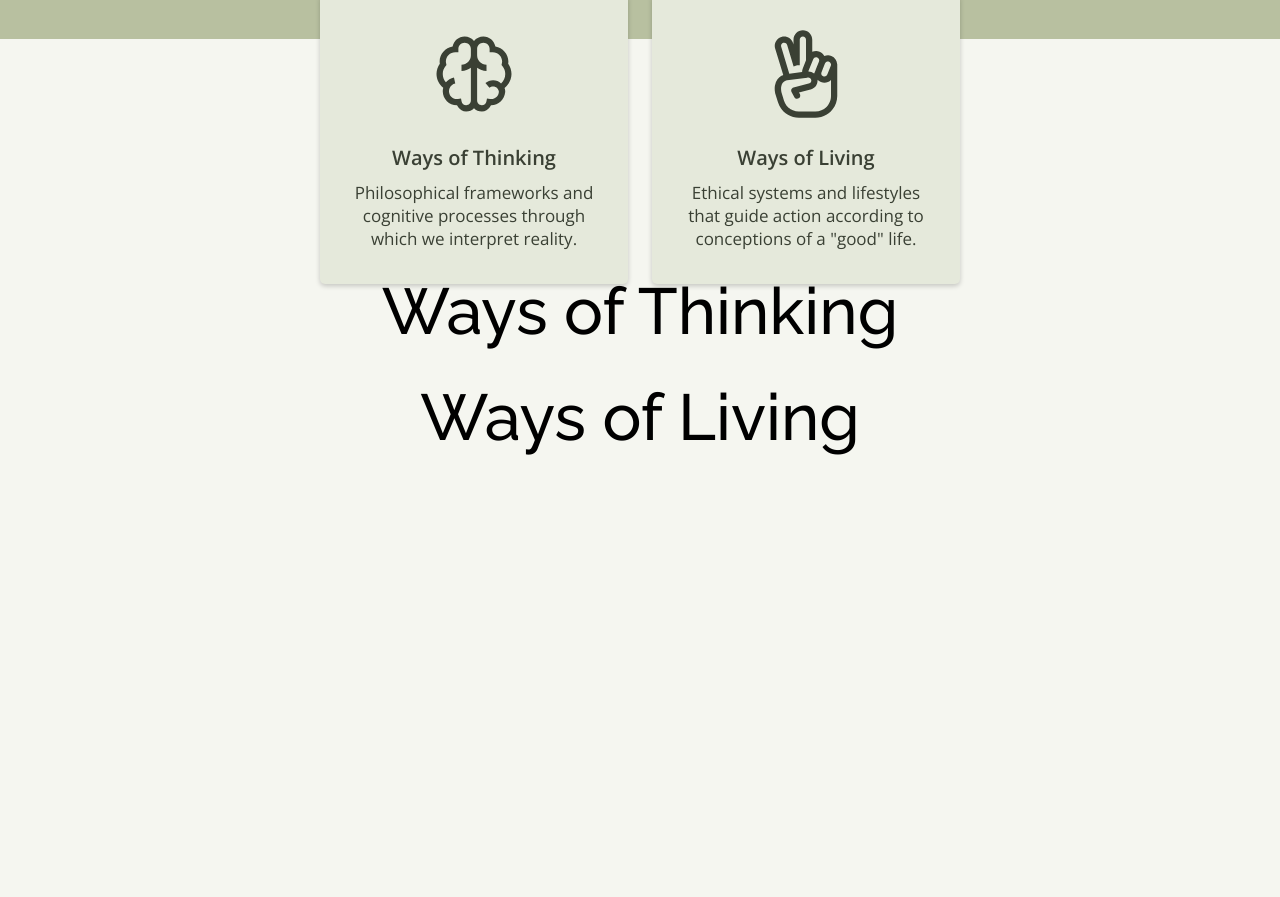
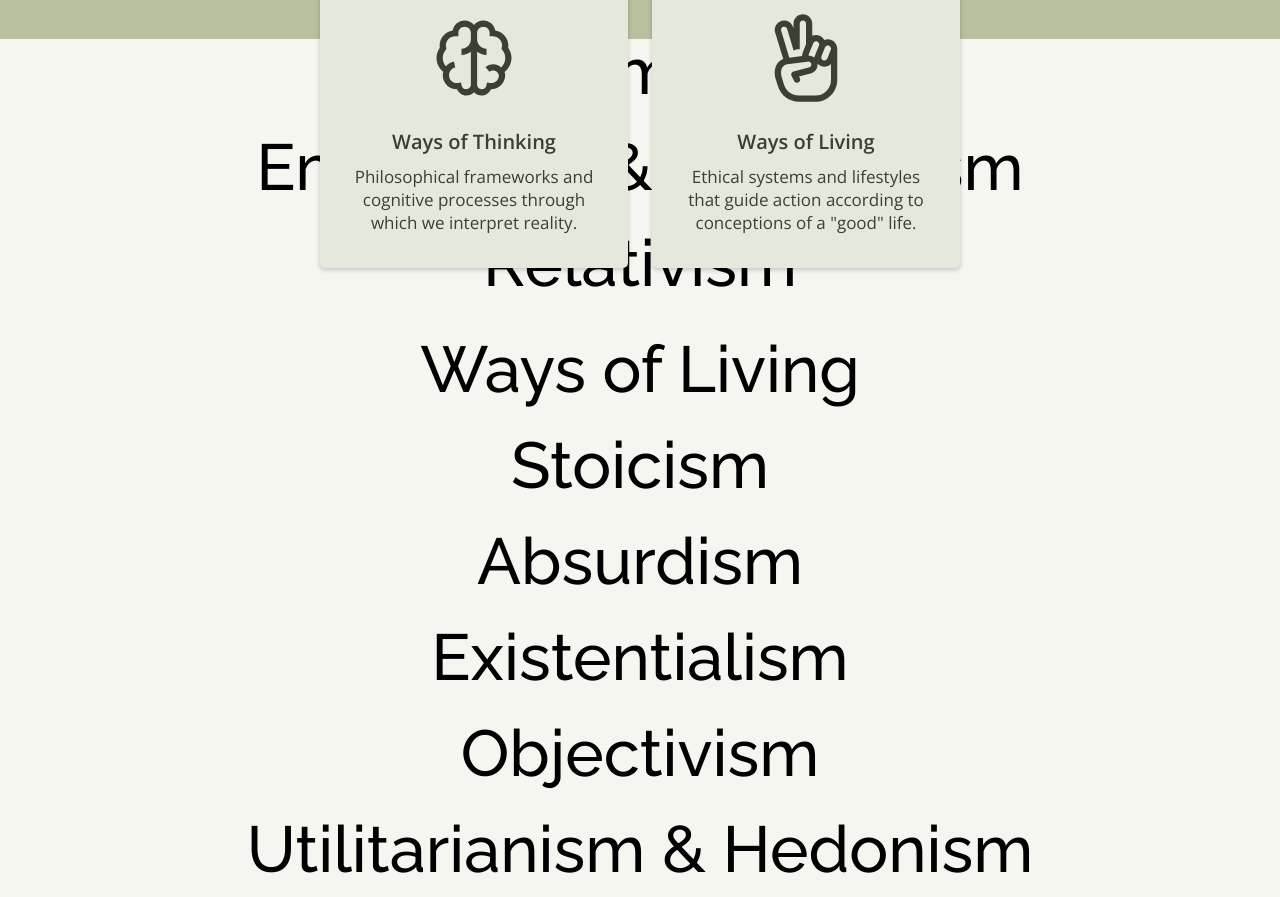
Before and after one commit to laremund/Kierkegaards_Corner, a React (Vite) app: page / in a window 1280 px wide. Shown: the part 401-1298 px from the top of the page. Before the commit the page ends 1200 px from the top, so only its background shows below. Built offline with nearby package versions, Linux system fonts and the light colour scheme.

Commit message:
feat(HomePageContent): Added a starting structure for the article blurbs for each philosophy

```diff
--- a/src/App.css
+++ b/src/App.css
@@ -110,7 +110,7 @@ body {
   height: 35vh;
   background-color: #0000;
 /*Miscellaneous*/
-  inset: 50vh 25vw 0%;
+  inset: 48vh 25vw 0%;
 }
 .inner-ways-of-box {
 /*Display*/
--- a/src/components/HomePageContent.jsx
+++ b/src/components/HomePageContent.jsx
@@ -45,9 +45,36 @@ function HomePageContent () {
                 </div>
                 <div className='ways-of-thinking-section'>
                     <h1>Ways of Thinking</h1>
+                    <div className='philosophy-section'>
+                        <h1 className='h1-article'>Nihilism</h1>
+                    </div>
+                    <div className='philosophy-section'>
+                        <h1 className='h1-article'>Determinism</h1>
+                    </div>
+                    <div className='philosophy-section'>
+                        <h1 className='h1-article'>Empiricism & Rationalism</h1>
+                    </div>
+                    <div className='philosophy-section'>
+                        <h1 className='h1-article'>Relativism</h1>
+                    </div>
                 </div>
                 <div className='ways-of-living-section'>
                     <h1>Ways of Living</h1>
+                    <div className='philosophy-section'>
+                        <h1 className='h1-article'>Stoicism</h1>
+                    </div>
+                    <div className='philosophy-section'>
+                        <h1 className='h1-article'>Absurdism</h1>
+                    </div>
+                    <div className='philosophy-section'>
+                        <h1 className='h1-article'>Existentialism</h1>
+                    </div>
+                    <div className='philosophy-section'>
+                        <h1 className='h1-article'>Objectivism</h1>
+                    </div>
+                    <div className='philosophy-section'>
+                        <h1 className='h1-article'>Utilitarianism & Hedonism</h1>
+                    </div>
                 </div>
             </div>
         </div>
```
